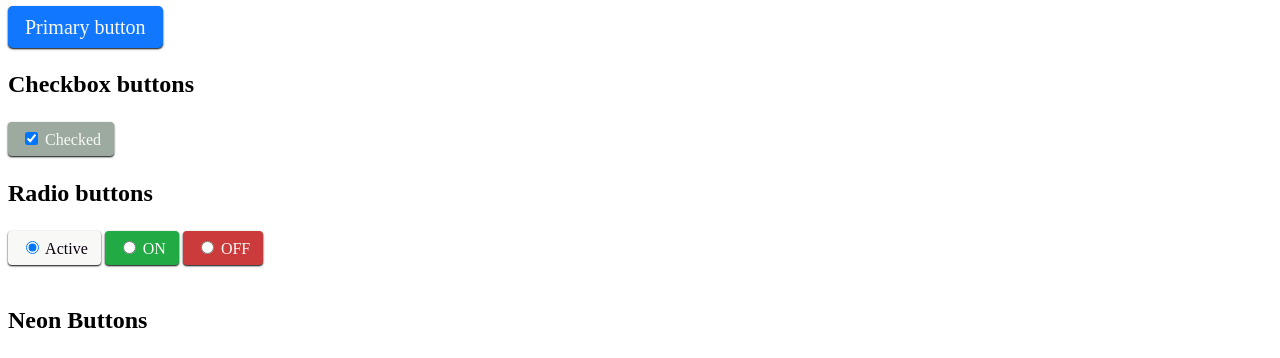
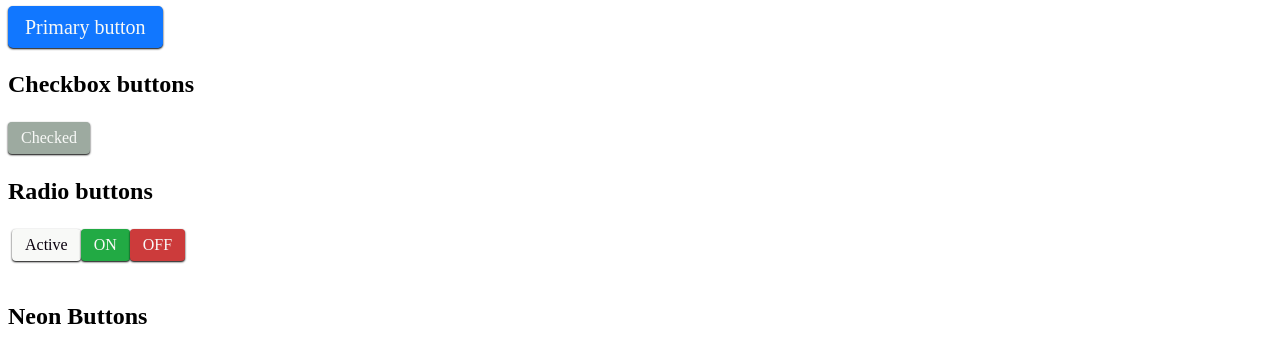
Before and after one commit to iromashko/sass, a website: page index.html in a window 1280 px wide. Shown: the part 800-1158 px from the top of the page. Drawn offline with nearby package versions, Linux system fonts and the light colour scheme; files that its build step writes are made by us from their sources.

Commit message:
radio buttons

```diff
--- a/sass/_03_comp_buttons.scss
+++ b/sass/_03_comp_buttons.scss
@@ -127,3 +127,19 @@ $Btn_Outline-Colors_Map: (
   @include Buttons;
   @include Btn-Size();
 }
+
+.btn-group {
+  margin: 0 0.25rem;
+  position: relative;
+  display: inline-flex;
+  vertical-align: middle;
+}
+
+.btn-group-toggle > .btn input[type='checkbox'],
+.btn-group-toggle > .btn input[type='radio'],
+.btn-group-toggle > .btn-group > .btn input[type='checkbox'],
+.btn-group-toggle > .btn-group > .btn input[type='radio'] {
+  position: absolute;
+  clip: rect(0 0 0 0);
+  pointer-events: none;
+}
```
